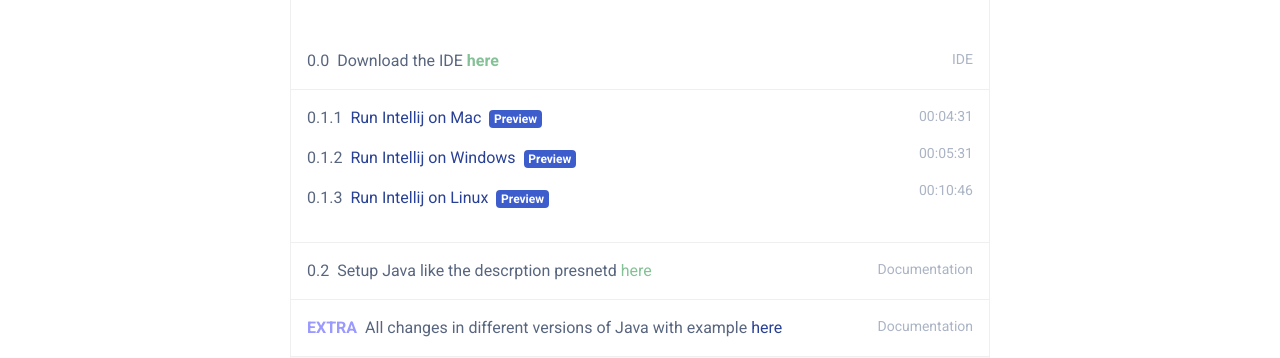
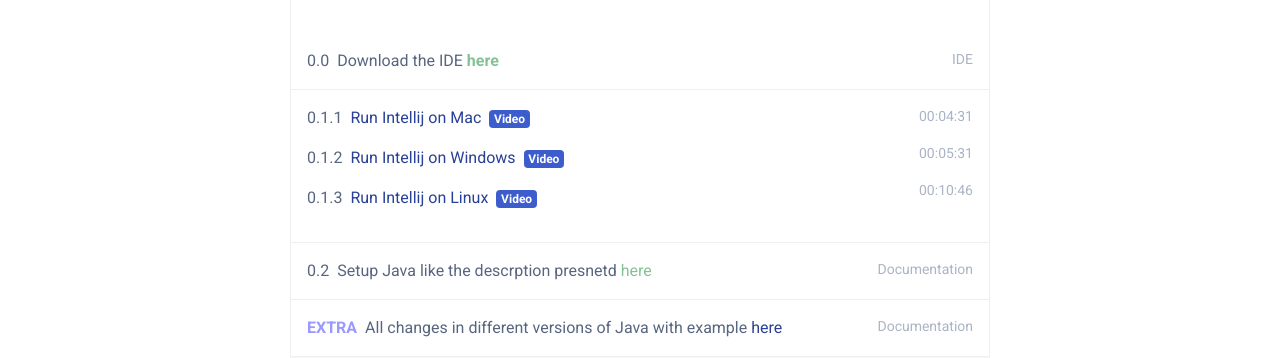
Before and after one commit to AdvProg2020/AdvProg2020.github.io, a Jekyll site: the page built from index.html, in a window 1280 px wide and 900 px high, scrolled down 1524 px. Shown: the part 148-506 px from the top of the window. Built offline with Jekyll 4.4.1, drawn with Linux system fonts in a browser that asks for light colours; nearby versions of some CDN libraries; library files that are not in the unit come from our copies.

Commit message:
Collapse fixed - Preview changed to Video

```diff
--- a/_layouts/single.html
+++ b/_layouts/single.html
@@ -269,7 +269,7 @@
                                                         href="https://www.dideo.ir/pre_embed/v/yt/c0efB_CKOYo"
                                                         data-toggle="modal"
                                                         data-target="#modal1">Run Intellij on Mac</a><span
-                                                        class="badge badge-primary ml-2">Preview</span>
+                                                        class="badge badge-primary ml-2">Video</span>
                                                 </p>
                                                 <p>
                                                     <span class="theme-text-secondary mr-2">0.1.2</span><a
@@ -277,7 +277,7 @@
                                                         href="https://www.dideo.ir/pre_embed/v/yt/FGIWvW39VUU"
                                                         data-toggle="modal"
                                                         data-target="#modal2">Run Intellij on Windows</a><span
-                                                        class="badge badge-primary ml-2">Preview</span>
+                                                        class="badge badge-primary ml-2">Video</span>
                                                 </p>
                                                 <p>
                                                     <span class="theme-text-secondary mr-2">0.1.3</span><a
@@ -285,7 +285,7 @@
                                                         href="https://www.dideo.ir/pre_embed/v/yt/VBkjXV1aSRA"
                                                         data-toggle="modal"
                                                         data-target="#modal3">Run Intellij on Linux</a><span
-                                                        class="badge badge-primary ml-2">Preview</span>
+                                                        class="badge badge-primary ml-2">Video</span>
                                                 </p>
                                             </div>
                                             <div class="col-3 text-right extra-info">00:04:31
@@ -460,7 +460,7 @@
                             </div>
                             <!--//card-header-->
 
-                            <div id="module-3" class="module-content collapse" aria-labelledby="module-heading-3">
+                            <div id="module-3" class="module-content collapse" aria-labelledby="module-heading-3" data-parent="#module-accordion">
                                 <div class="card-body p-0">
                                     <div class="module-intro p-3">
                                         <p>
@@ -552,7 +552,7 @@
                             </div>
                             <!--//card-header-->
 
-                            <div id="module-4" class="module-content collapse" aria-labelledby="module-heading-4">
+                            <div id="module-4" class="module-content collapse" aria-labelledby="module-heading-4" data-parent="#module-accordion">
                                 <div class="card-body p-0">
                                     <div class="module-intro p-3">
                                         <p>
@@ -573,7 +573,7 @@
                                                     href="https://www.aparat.com/v/2wQHd"
                                                     data-toggle="modal"
                                                     data-target="#modal4">Video</a><span
-                                                    class="badge badge-primary ml-2">Preview</span>
+                                                    class="badge badge-primary ml-2">Video</span>
                                             </div>
                                             <div class="col-3 text-right extra-info">01:18:20</div>
                                         </div>
@@ -611,7 +611,7 @@
                                 </div>
                                 <!--//card-header-->
 
-                                <div id="module-5" class="module-content collapse" aria-labelledby="module-heading-5">
+                                <div id="module-5" class="module-content collapse" aria-labelledby="module-heading-5" data-parent="#module-accordion">
                                     <div class="card-body p-0">
                                         <div class="module-intro p-3">
                                             <p>
@@ -643,7 +643,7 @@
                                                         href="https://www.aparat.com/v/nCaQA"
                                                         data-toggle="modal"
                                                         data-target="#modal5">Video</a><span
-                                                        class="badge badge-primary ml-2">Preview</span>
+                                                        class="badge badge-primary ml-2">Video</span>
                                                 </div>
                                                 <div class="col-3 text-right extra-info">00:41:07</div>
                                             </div>
@@ -683,7 +683,7 @@
                             </div>
                             <!--//card-header-->
 
-                            <div id="module-6" class="module-content collapse" aria-labelledby="module-heading-6">
+                            <div id="module-6" class="module-content collapse" aria-labelledby="module-heading-6" data-parent="#module-accordion">
                                 <div class="card-body p-0">
                                     <div class="module-intro p-3">
                                         <p>
@@ -705,7 +705,7 @@
                                                     href="https://www.aparat.com/v/gbtGH"
                                                     data-toggle="modal"
                                                     data-target="#modal6">Video</a><span
-                                                    class="badge badge-primary ml-2">Preview</span>
+                                                    class="badge badge-primary ml-2">Video</span>
                                             </div>
                                             <div class="col-3 text-right extra-info">01:38:29</div>
                                         </div>
```
Also changed, not shown: other parts of _layouts/single.html (+1 -1 lines).
